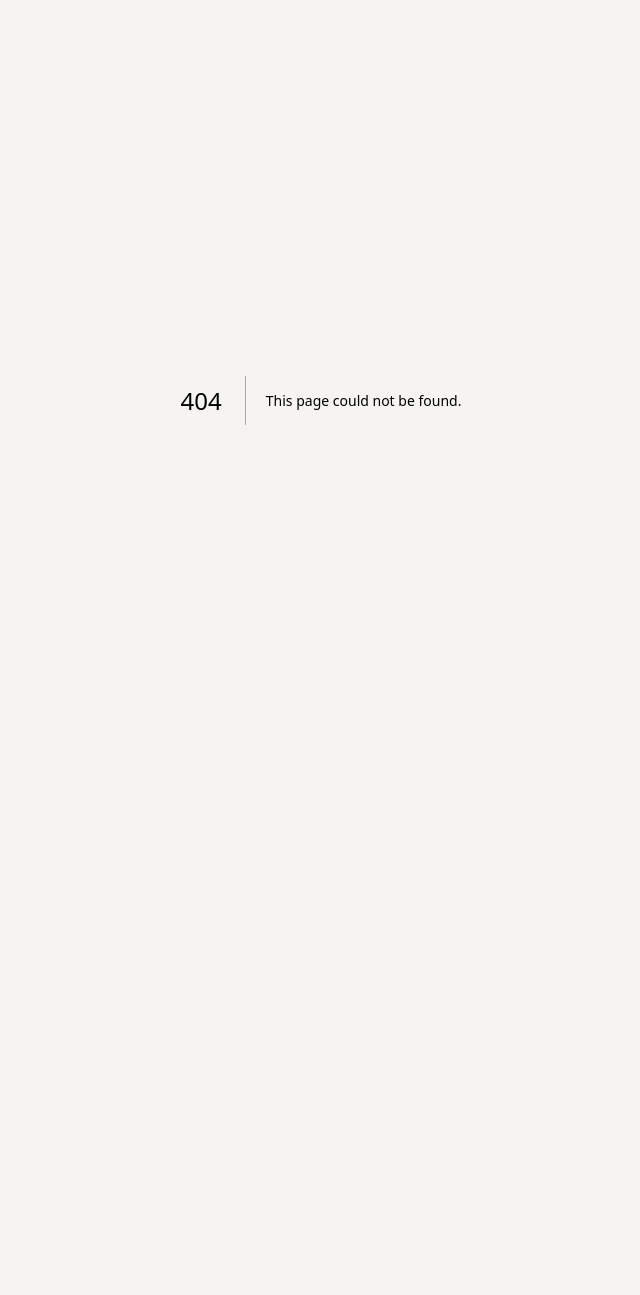
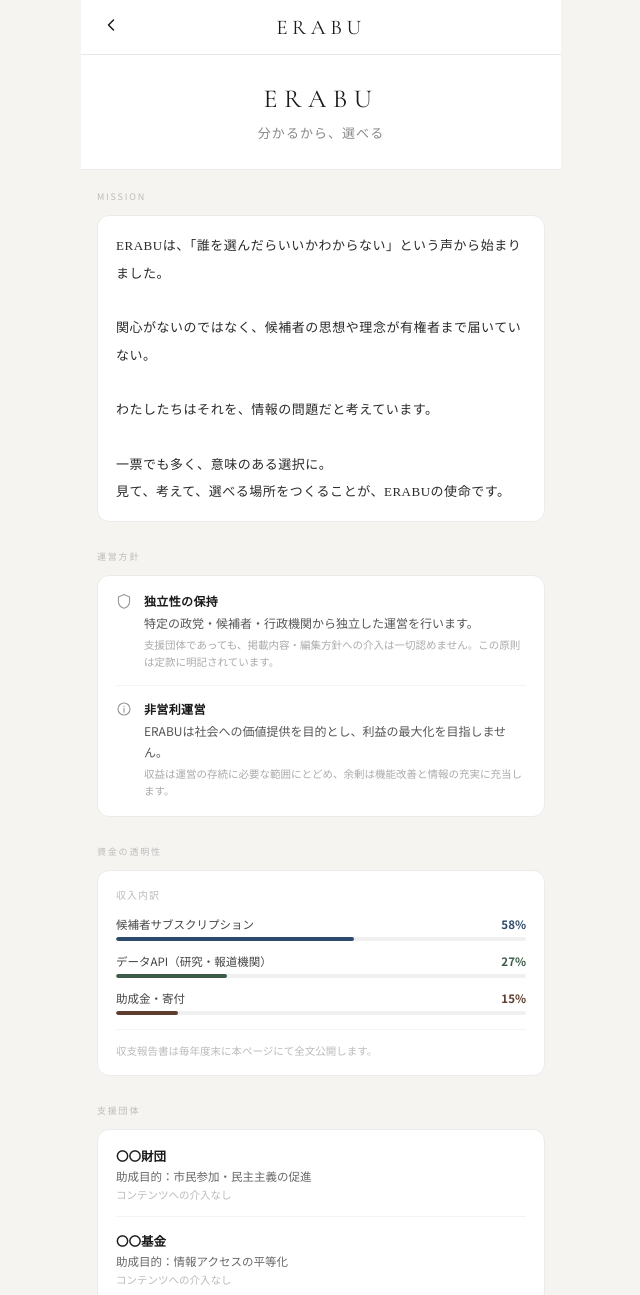
Before and after one commit to kurokawa96-96/ERABU, a Next.js app: page /about in a window 1280 px wide. Before the commit this address had no page. Shown: the top 1295 px of the page, without its empty margins (319-959 px from the left). Before the commit the page ends 800 px from the top, so only its background shows below. Built offline with nearby package versions, Linux system fonts and the light colour scheme.

Commit message:
Create page.tsx

```diff
--- /dev/null
+++ b/app/about/page.tsx
@@ -0,0 +1,201 @@
+"use client";
+
+import React from "react";
+import Link from "next/link";
+
+function Icon({ type, size = 16, color = "#666" }: { type: string; size?: number; color?: string }) {
+  const p = { width: size, height: size, viewBox: "0 0 20 20", fill: "none" as const };
+  const m: Record<string, React.ReactElement> = {
+    back:  <svg {...p}><path d="M12.5 5L7.5 10L12.5 15" stroke={color} strokeWidth="1.5" strokeLinecap="round" strokeLinejoin="round"/></svg>,
+    shield:<svg {...p}><path d="M10 2L3 5v5c0 4.5 3 8 7 9 4-1 7-4.5 7-9V5L10 2Z" stroke={color} strokeWidth="1.4" strokeLinejoin="round"/></svg>,
+    chart: <svg {...p}><rect x="2" y="10" width="4" height="8" rx="0.5" stroke={color} strokeWidth="1.3"/><rect x="8" y="6" width="4" height="12" rx="0.5" stroke={color} strokeWidth="1.3"/><rect x="14" y="2" width="4" height="16" rx="0.5" stroke={color} strokeWidth="1.3"/></svg>,
+    link:  <svg {...p}><path d="M8 12l-2 2a3 3 0 004.24 4.24l4-4A3 3 0 0010 10" stroke={color} strokeWidth="1.4" strokeLinecap="round"/><path d="M12 8l2-2a3 3 0 00-4.24-4.24l-4 4A3 3 0 0010 10" stroke={color} strokeWidth="1.4" strokeLinecap="round"/></svg>,
+    info:  <svg {...p}><circle cx="10" cy="10" r="7.5" stroke={color} strokeWidth="1.4"/><path d="M10 9v5M10 6.5v.5" stroke={color} strokeWidth="1.4" strokeLinecap="round"/></svg>,
+  };
+  return m[type] ?? null;
+}
+
+function Section({ label, children }: { label: string; children: React.ReactNode }) {
+  return (
+    <div style={{ marginBottom: 28 }}>
+      <div style={{ fontSize: 9, fontFamily: "'Noto Sans JP', sans-serif", color: "#bbb", letterSpacing: "0.2em", marginBottom: 12 }}>
+        {label}
+      </div>
+      {children}
+    </div>
+  );
+}
+
+function Card({ children }: { children: React.ReactNode }) {
+  return (
+    <div style={{ background: "#fff", borderRadius: 12, border: "1px solid #ebebeb", padding: "16px 18px", marginBottom: 8 }}>
+      {children}
+    </div>
+  );
+}
+
+function Row({ icon, title, value, sub, last }: {
+  icon: string; title: string; value?: string; sub?: string; last?: boolean;
+}) {
+  return (
+    <div style={{
+      display: "flex", alignItems: "flex-start", gap: 12,
+      paddingBottom: last ? 0 : 14, marginBottom: last ? 0 : 14,
+      borderBottom: last ? "none" : "1px solid #f4f4f4",
+    }}>
+      <div style={{ paddingTop: 1 }}><Icon type={icon} size={16} color="#999" /></div>
+      <div style={{ flex: 1 }}>
+        <div style={{ fontSize: 12, fontWeight: 700, fontFamily: "'Noto Sans JP', sans-serif", color: "#1a1a1a", marginBottom: 3, letterSpacing: "0.03em" }}>
+          {title}
+        </div>
+        {value && <div style={{ fontSize: 12, fontFamily: "'Noto Sans JP', sans-serif", color: "#555", lineHeight: 1.75 }}>{value}</div>}
+        {sub && <div style={{ fontSize: 10.5, fontFamily: "'Noto Sans JP', sans-serif", color: "#aaa", marginTop: 4, lineHeight: 1.6 }}>{sub}</div>}
+      </div>
+    </div>
+  );
+}
+export default function AboutPage() {
+  return (
+    <div style={{ maxWidth: 480, margin: "0 auto", minHeight: "100vh", background: "#f5f4f0" }}>
+
+      {/* Header */}
+      <div style={{
+        background: "#fff", borderBottom: "1px solid #e8e8e8",
+        padding: "0 20px", height: 54,
+        display: "flex", alignItems: "center", justifyContent: "space-between",
+        position: "sticky", top: 0, zIndex: 20,
+      }}>
+        <Link href="/" style={{ textDecoration: "none" }}>
+          <Icon type="back" size={20} color="#1a1a1a" />
+        </Link>
+        <div style={{ fontSize: 21, fontFamily: "'Cormorant Garamond', serif", letterSpacing: "0.22em", color: "#1a1a1a" }}>ERABU</div>
+        <div style={{ width: 20 }} />
+      </div>
+
+      {/* Hero */}
+      <div style={{
+        padding: "28px 24px 24px", textAlign: "center",
+        borderBottom: "1px solid #ebebeb", background: "#fff", marginBottom: 20,
+      }}>
+        <div style={{ fontSize: 26, fontFamily: "'Cormorant Garamond', serif", letterSpacing: "0.25em", color: "#1a1a1a", marginBottom: 8 }}>
+          ERABU
+        </div>
+        <div style={{ fontSize: 13, fontFamily: "'Noto Serif JP', serif", color: "#888", letterSpacing: "0.08em", lineHeight: 1.8 }}>
+          分かるから、選べる
+        </div>
+      </div>
+
+      <div style={{ padding: "0 16px" }}>
+
+        {/* ミッション */}
+        <Section label="MISSION">
+          <Card>
+            <div style={{
+              fontSize: 13, fontFamily: "'Noto Serif JP', serif",
+              color: "#2a2a2a", lineHeight: 2.1, letterSpacing: "0.04em",
+              whiteSpace: "pre-line",
+            }}>
+              {`ERABUは、「誰を選んだらいいかわからない」という声から始まりました。
+
+関心がないのではなく、候補者の思想や理念が有権者まで届いていない。
+
+わたしたちはそれを、情報の問題だと考えています。
+
+一票でも多く、意味のある選択に。
+見て、考えて、選べる場所をつくることが、ERABUの使命です。`}
+            </div>
+          </Card>
+        </Section>
+
+        {/* 運営方針 */}
+        <Section label="運営方針">
+          <Card>
+            <Row
+              icon="shield"
+              title="独立性の保持"
+              value="特定の政党・候補者・行政機関から独立した運営を行います。"
+              sub="支援団体であっても、掲載内容・編集方針への介入は一切認めません。この原則は定款に明記されています。"
+            />
+            <Row
+              icon="info"
+              title="非営利運営"
+              value="ERABUは社会への価値提供を目的とし、利益の最大化を目指しません。"
+              sub="収益は運営の存続に必要な範囲にとどめ、余剰は機能改善と情報の充実に充当します。"
+              last
+            />
+          </Card>
+        </Section>
+
+        {/* 資金の透明性 */}
+        <Section label="資金の透明性">
+          <Card>
+            <div style={{ fontSize: 10, fontFamily: "'Noto Sans JP', sans-serif", color: "#bbb", letterSpacing: "0.1em", marginBottom: 14 }}>
+              収入内訳
+            </div>
+            {[
+              { label: "候補者サブスクリプション", pct: 58, color: "#2D4A6B" },
+              { label: "データAPI（研究・報道機関）", pct: 27, color: "#3D5A48" },
+              { label: "助成金・寄付", pct: 15, color: "#5C3D2E" },
+            ].map((item, i) => (
+              <div key={i} style={{ marginBottom: i < 2 ? 12 : 0 }}>
+                <div style={{ display: "flex", justifyContent: "space-between", marginBottom: 5 }}>
+                  <span style={{ fontSize: 11.5, fontFamily: "'Noto Sans JP', sans-serif", color: "#444" }}>{item.label}</span>
+                  <span style={{ fontSize: 11.5, fontFamily: "'Noto Sans JP', sans-serif", color: item.color, fontWeight: 700 }}>{item.pct}%</span>
+                </div>
+                <div style={{ height: 4, background: "#f0f0f0", borderRadius: 2, overflow: "hidden" }}>
+                  <div style={{ height: "100%", width: `${item.pct}%`, background: item.color, borderRadius: 2 }} />
+                </div>
+              </div>
+            ))}
+            <div style={{
+              marginTop: 14, paddingTop: 12, borderTop: "1px solid #f4f4f4",
+              fontSize: 10.5, fontFamily: "'Noto Sans JP', sans-serif", color: "#bbb", lineHeight: 1.7,
+            }}>
+              収支報告書は毎年度末に本ページにて全文公開します。
+            </div>
+          </Card>
+        </Section>
+
+        {/* 支援団体 */}
+        <Section label="支援団体">
+          <Card>
+            {[
+              { name: "〇〇財団", purpose: "市民参加・民主主義の促進", note: "コンテンツへの介入なし" },
+              { name: "〇〇基金", purpose: "情報アクセスの平等化", note: "コンテンツへの介入なし", last: true },
+            ].map((org, i) => (
+              <div key={i} style={{
+                paddingBottom: org.last ? 0 : 14, marginBottom: org.last ? 0 : 14,
+                borderBottom: org.last ? "none" : "1px solid #f4f4f4",
+              }}>
+                <div style={{ fontSize: 12.5, fontWeight: 700, fontFamily: "'Noto Sans JP', sans-serif", color: "#1a1a1a", marginBottom: 3 }}>
+                  {org.name}
+                </div>
+                <div style={{ fontSize: 11.5, fontFamily: "'Noto Sans JP', sans-serif", color: "#666", marginBottom: 3 }}>
+                  助成目的：{org.purpose}
+                </div>
+                <div style={{ fontSize: 10.5, fontFamily: "'Noto Sans JP', sans-serif", color: "#bbb" }}>
+                  {org.note}
+                </div>
+              </div>
+            ))}
+          </Card>
+          <div style={{ fontSize: 10.5, fontFamily: "'Noto Sans JP', sans-serif", color: "#bbb", lineHeight: 1.7, padding: "0 4px" }}>
+            支援団体はいかなる場合もERABUの掲載内容・編集方針に介入する権限を持ちません。
+          </div>
+        </Section>
+
+        {/* お問い合わせ */}
+        <Section label="CONTACT">
+          <Card>
+            <Row icon="link" title="情報の誤りを報告する" sub="掲載内容に誤りや問題を発見された場合はこちらからご連絡ください。" last />
+          </Card>
+        </Section>
+
+      </div>
+
+      <div style={{ textAlign: "center", padding: "0 0 32px", fontSize: 10, fontFamily: "'Noto Sans JP', sans-serif", color: "#d0d0d0", letterSpacing: "0.12em" }}>
+        分かるから、選べる
+      </div>
+    </div>
+  );
+}
```
